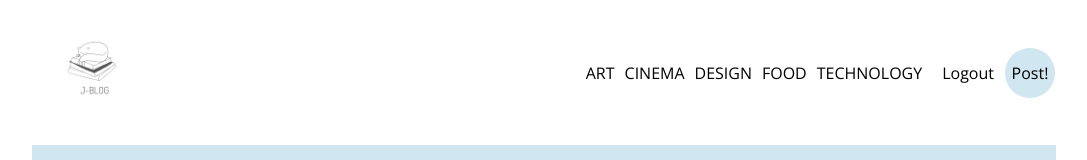
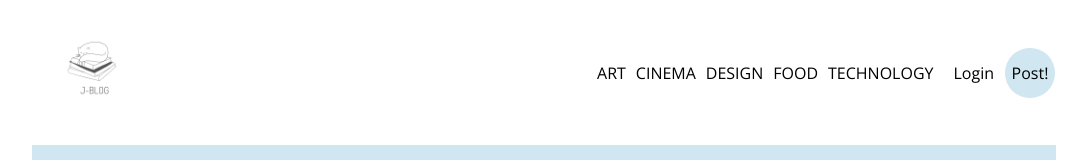
Before and after one commit to justinklam/Digital-Living, a React (Create React App) app in the folder client/: page /login in a window 1280 px wide. Shown: the top 160 px of the page, without its empty margins (96-1183 px from the left). Built offline with nearby package versions, Linux system fonts and the light colour scheme.

Commit message:
add in conditional rendering for login/logout button

```diff
--- a/client/src/components/Navbar.jsx
+++ b/client/src/components/Navbar.jsx
@@ -6,7 +6,7 @@ import { AuthContext } from "../context/authContext";
 import Logo from "../img/logo.png";
 
 const Navbar = () => {
-  const { currentUser } = useContext(AuthContext);
+  const { currentUser, logout } = useContext(AuthContext);
 
   return (
     <div className="navbar">
@@ -33,7 +33,13 @@ const Navbar = () => {
             <h6>TECHNOLOGY</h6>
           </Link>
           <span>{currentUser?.username}</span>
-          <span>Logout</span>
+          {currentUser ? (
+            <span>Logout</span>
+          ) : (
+            <Link className="link" to="/login">
+              Login
+            </Link>
+          )}
           <span className="write">
             <Link className="link" to="/write">
               Post!
```
